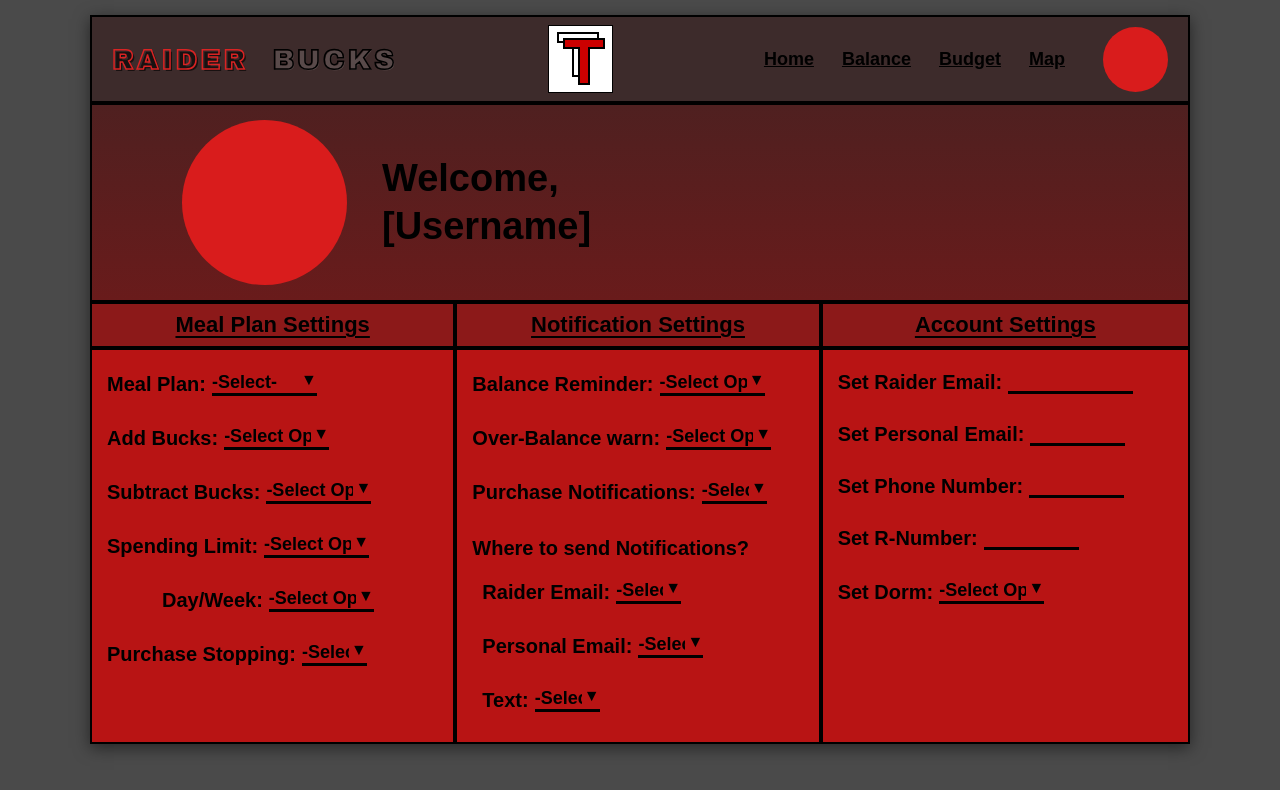
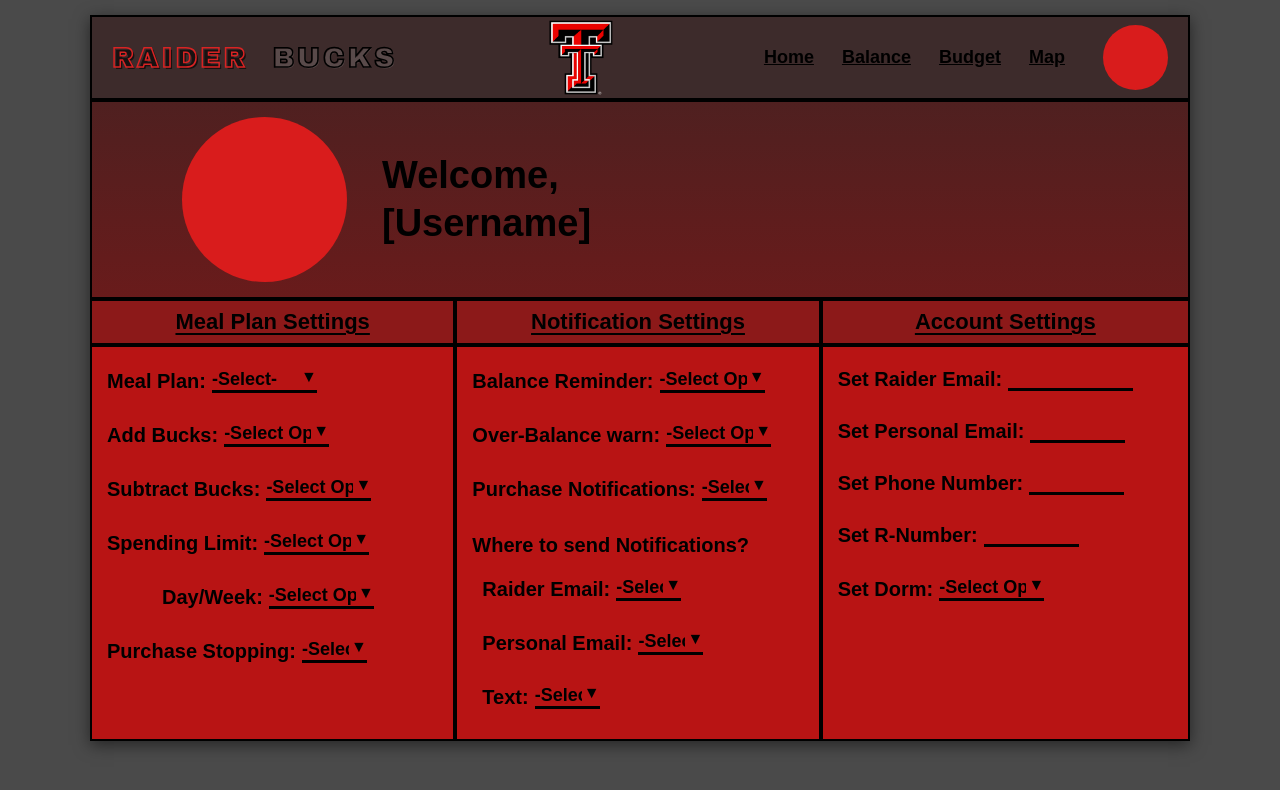
Before and after one commit to Ashie2607/Raider_Bucks_2, a plain HTML site: page settings.html in a window 1280 px wide. Drawn offline with Linux system fonts and the light colour scheme.

Commit message:
Small Changes

```diff
--- a/settings.html
+++ b/settings.html
@@ -15,14 +15,9 @@
                 <span class="bucks-text">BUCKS</span>
             </div>
 
-            <!-- CSS Recreation of the Double T Logo -->
+            <!-- Double T Logo -->
             <div class="logo-box">
-                <div class="double-t">
-                    <div class="t-back-top"></div>
-                    <div class="t-back-stem"></div>
-                    <div class="t-front-top"></div>
-                    <div class="t-front-stem"></div>
-                </div>
+                <img class="logo-image" src="images/logo.png" alt="Double T Logo" width="75" height="75">
             </div>
 
             <nav class="nav-links">
--- a/settingsstyle.css
+++ b/settingsstyle.css
@@ -56,8 +56,8 @@ body {
 /* Double T Logo Approximation */
 .logo-box {
     background-color: #fff;
-    width: 65px;
-    height: 68px;
+    width: 20px;
+    height: 20px;
     display: flex;
     justify-content: center;
     align-items: center;
```
Also changed, not shown: index.html (+1 -1 lines).
